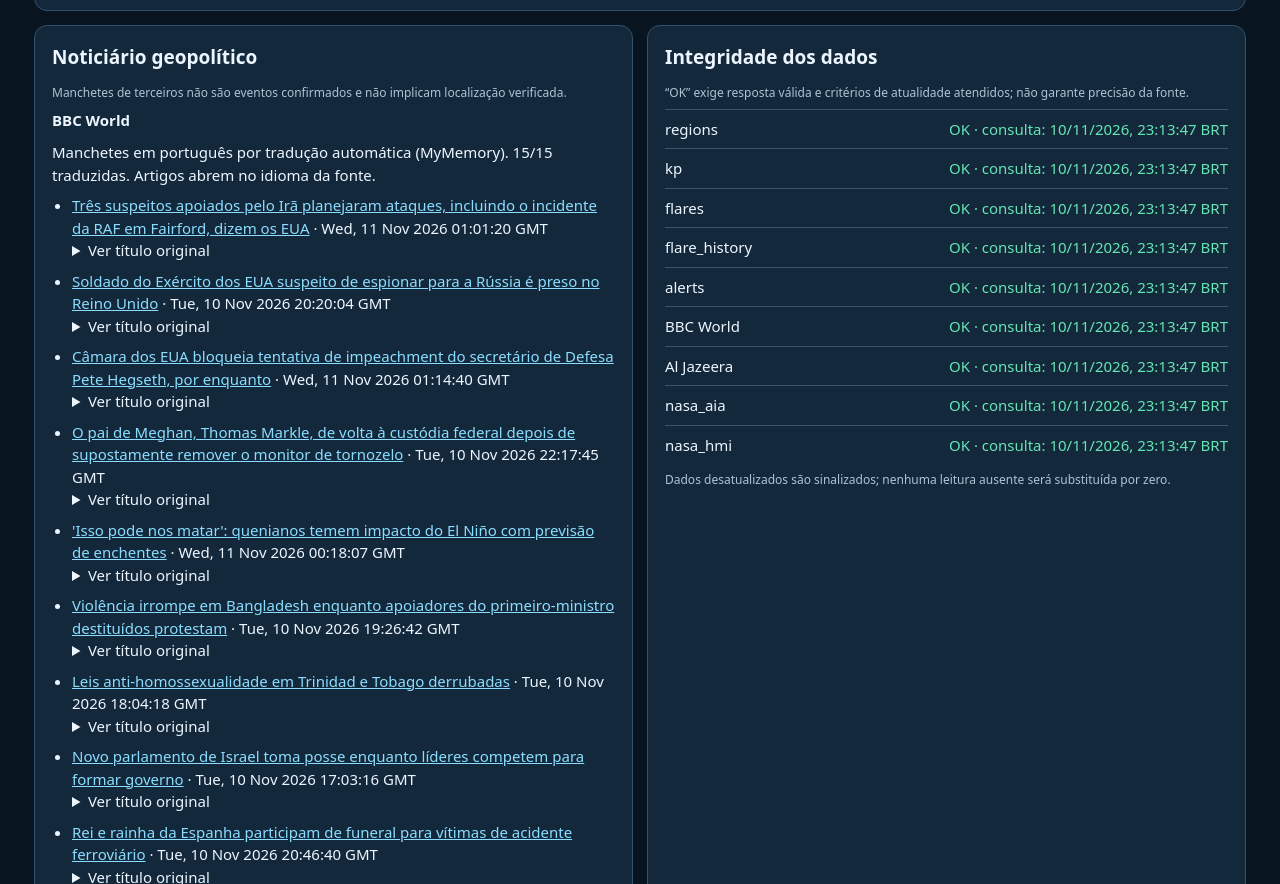
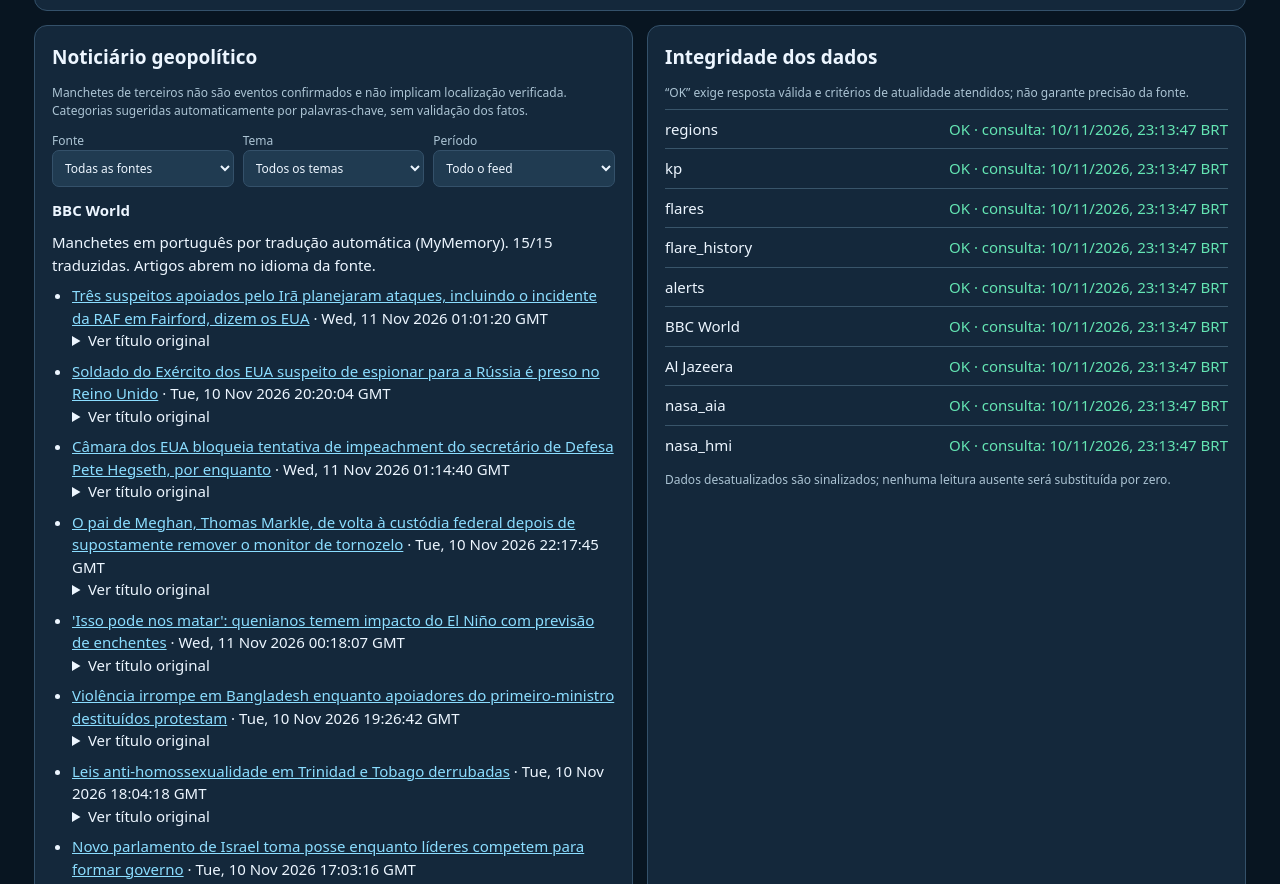
Before and after one commit to Guilhermegsete/Sentinela-zero, a plain HTML site: page docs/index.html in a window 1280 px wide. Shown: the part 2395-3279 px from the top of the page. Drawn offline with Linux system fonts and the light colour scheme.

Commit message:
feat: add source topic and timeframe news controls

```diff
--- a/docs/index.html
+++ b/docs/index.html
@@ -10,6 +10,7 @@
 @media(max-width:400px){.grid{grid-template-columns:1fr 1fr;gap:8px}.stat{font-size:21px}.panel{padding:10px}}
 .pulse.warn{background:var(--warn);box-shadow:0 0 0 5px #ffd08a22}.status-row span:last-child{text-align:right;overflow-wrap:anywhere}.heading{flex-wrap:wrap}.stat{overflow-wrap:anywhere}
 .explanation{font-size:13px;line-height:1.5;color:var(--muted);margin:0 0 12px}.diagnosis-title{font-size:20px;font-weight:700}.diagnosis-note{border-top:1px solid var(--line);padding-top:12px}#diagnosis details{margin-top:12px}#diagnosis summary{cursor:pointer;color:#8bddff}#noaaBulletins summary{cursor:pointer;color:#8bddff}.bulletin-entry{border-top:1px solid var(--line);padding:10px 0}.bulletin-entry summary{color:var(--fg)!important;overflow-wrap:anywhere}.bulletin-message{white-space:pre-wrap;overflow-wrap:anywhere;font:12px/1.5 ui-monospace,SFMono-Regular,Consolas,monospace;color:var(--muted);max-height:350px;overflow:auto}
+.news-filters{display:flex;flex-wrap:wrap;gap:9px;margin:12px 0}.news-filters label{font-size:12px;color:var(--muted);flex:1 1 130px}.news-filters select{display:block;width:100%;padding:8px;border-radius:7px;background:#203b51;border:1px solid var(--line);color:var(--fg);font:inherit}.news-entry{border-top:1px solid var(--line);padding-top:7px}.news-meta{display:block;font-size:11px;color:var(--muted)}
 </style>
 </head>
 <body><main>
@@ -44,7 +45,7 @@
 </div>
 <section class="panel stack" id="schumann"><div class="source"><h2>Ressonância Schumann · observatórios</h2><span class="tag">Monitoramento ELF</span></div><p class="muted tiny">Frequências ressonantes aproximadas: 7,8 · 14 · 20 · 26 · 33 Hz. São referências físicas, <strong>não leituras atuais</strong>. A intensidade e a frequência variam e dependem do local e do instrumento.</p><div class="two"><div><h3>Espectrogramas instrumentais</h3><p>Rede GCMS/HeartMath · estações nos EUA, Canadá, Lituânia e Nova Zelândia. Identifique a estação e a data antes de interpretar cores e picos.</p><p><a href="https://nocc.heartmath.org/spectrogram/index.php" target="_blank" rel="noopener noreferrer">Abrir espectrogramas oficiais ↗</a></p></div><div><h3>Potência medida ao longo do tempo</h3><p>Gráfico oficial de potência magnética (0,32–36 Hz), calculado por estação e apresentado como média móvel de 24 horas.</p><p><a href="https://nocc.heartmath.org/power_levels/public/charts/power_levels.html" target="_blank" rel="noopener noreferrer">Abrir gráfico oficial GCMS ↗</a></p></div></div><p class="warn tiny">Sem telemetria numérica integrada nesta versão: a fonte não disponibiliza aqui uma API pública documentada. Dados de Tomsk não serão tratados como atuais sem confirmação da última observação.</p><p class="muted tiny">Não confundir aumento de amplitude com alteração da frequência fundamental. Correlações com eventos humanos não demonstram causalidade.</p></section>
 <div class="two">
-<section class="panel"><h2>Noticiário geopolítico</h2><p class="muted tiny">Manchetes de terceiros não são eventos confirmados e não implicam localização verificada.</p><div id="news">Aguardando feeds</div></section>
+<section class="panel"><h2>Noticiário geopolítico</h2><p class="muted tiny">Manchetes de terceiros não são eventos confirmados e não implicam localização verificada. Categorias sugeridas automaticamente por palavras-chave, sem validação dos fatos.</p><div class="news-filters"><label>Fonte <select id="newsSource" aria-label="Filtrar fonte"><option value="all">Todas as fontes</option></select></label><label>Tema <select id="newsTopic" aria-label="Filtrar tema"><option value="all">Todos os temas</option><option value="security">Conflitos e segurança</option><option value="diplomacy">Diplomacia</option><option value="economy">Economia e energia</option><option value="technology">Tecnologia estratégica</option><option value="politics">Política internacional</option><option value="other">Outros assuntos</option></select></label><label>Período <select id="newsAge" aria-label="Filtrar período"><option value="all">Todo o feed</option><option value="24">Últimas 24h</option><option value="168">Últimos 7 dias</option></select></label></div><p id="newsSummary" class="muted tiny"></p><div id="news">Aguardando feeds</div></section>
 <section class="panel"><h2>Integridade dos dados</h2><p class="muted tiny">“OK” exige resposta válida e critérios de atualidade atendidos; não garante precisão da fonte.</p><div id="status">Aguardando diagnóstico</div><p class="muted tiny">Dados desatualizados são sinalizados; nenhuma leitura ausente será substituída por zero.</p></section>
 </div>
 <footer>Pesquisa e visualização informativa, sem garantia de tempo real ou uso para alertas críticos. Fontes: NASA/SDO, NOAA/SWPC, BBC e Al Jazeera.</footer>
```
